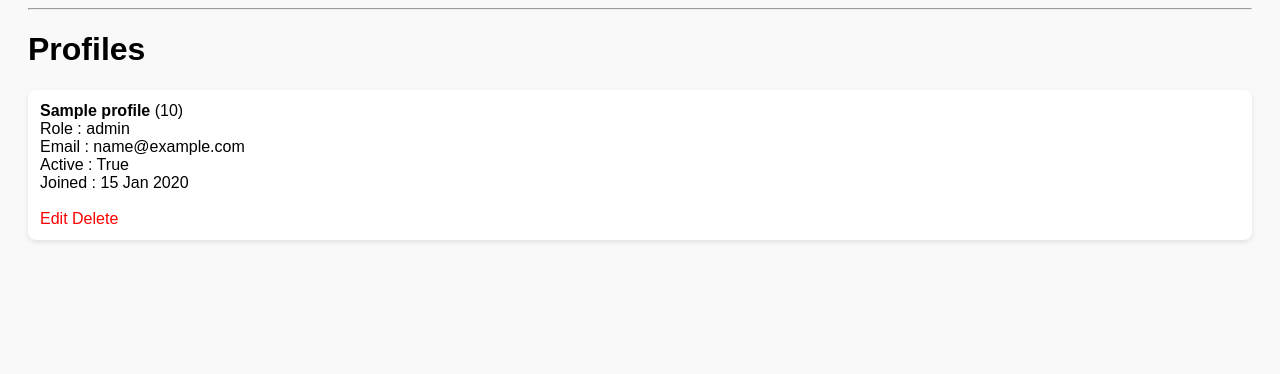
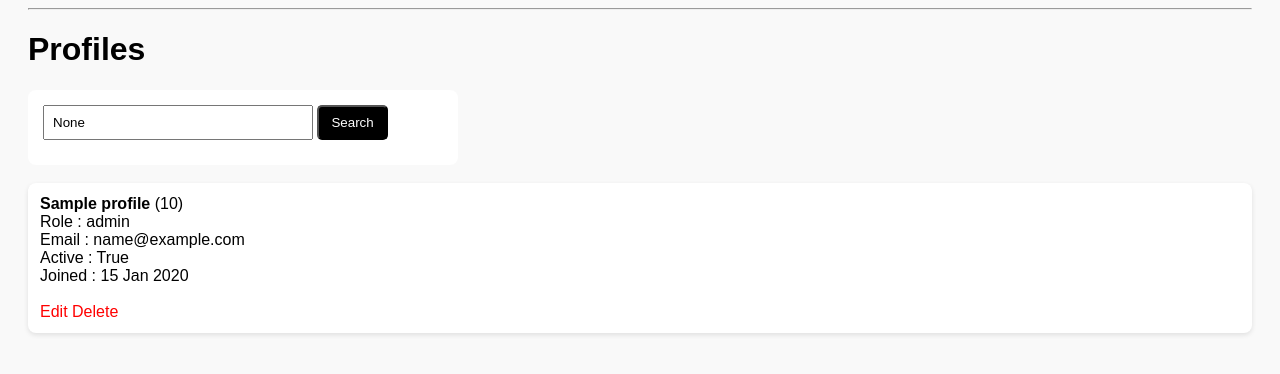
Before and after one commit to kbvyshnav/profile-manager-django, a Django app: page / in a window 1280 px wide. Shown: the part 66-440 px from the top of the page. Run offline with Django 4.2, Linux system fonts and the light colour scheme; tables that the repository leaves empty hold one stand-in row (values such as "Sample post").

Commit message:
Implemented search functionality with filtering

```diff
--- a/profiles/templates/profiles/home.html
+++ b/profiles/templates/profiles/home.html
@@ -8,7 +8,17 @@
 
 {% if profiles %}
     <ul>
+
+         <form method="GET">
+            <input type="text" name="search" placeholder="Search profiles..." value="{{ query }}">
+            <button type="submit">Search</button>
+        </form>
+
+        <br>
+
         {% for profile in profiles %}
+
+
         <li>
             <b>{{ profile.name }}</b> ({{ profile.age }})<br>
             Role : {{ profile.role }}<br>
--- a/profiles/views.py
+++ b/profiles/views.py
@@ -4,13 +4,24 @@ from .forms import ProfileForm
 from django.shortcuts import redirect
 from django.contrib import messages
 from django.shortcuts import get_object_or_404
+from django.db.models import Q
 
 def home(request):
-    profiles = Profile.objects.filter(is_active=True)
+    query = request.GET.get('search')
+
+    profiles = Profile.objects.all().order_by('-created_at')
+
+    if query:
+        profiles = profiles.filter(
+            Q(name__icontains=query) |   #name__icontains = case-insensitive search
+            Q(role__icontains=query)      # Q() = allows OR conditions
+        )
 
     context = {
-        "profiles": profiles
+        "profiles": profiles,
+        "query": query
     }
+
     return render(request, 'profiles/home.html', context)
 
 def add_profile(request):
--- a/static/css/style.css
+++ b/static/css/style.css
@@ -47,3 +47,7 @@ a {
     text-decoration: none;
     color: red;
 }
+
+input {
+    width: 250px;
+}
```
